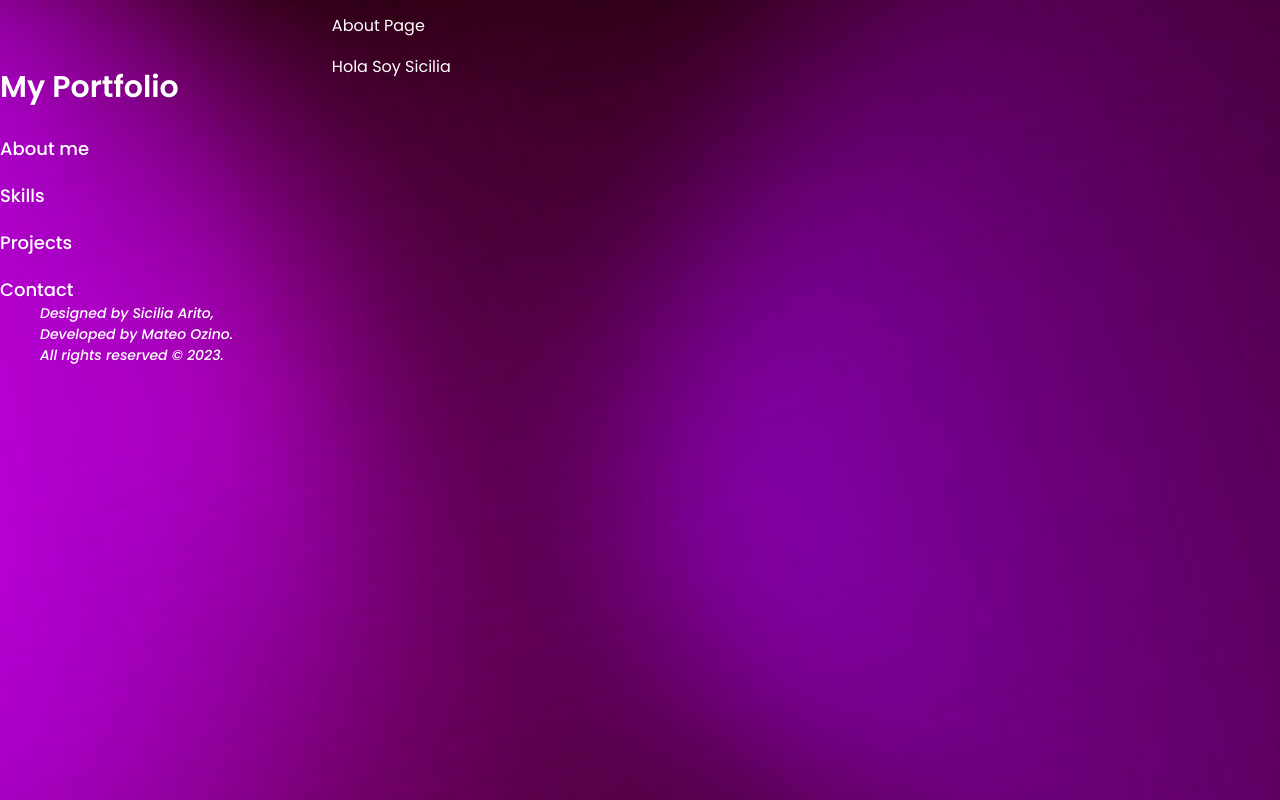
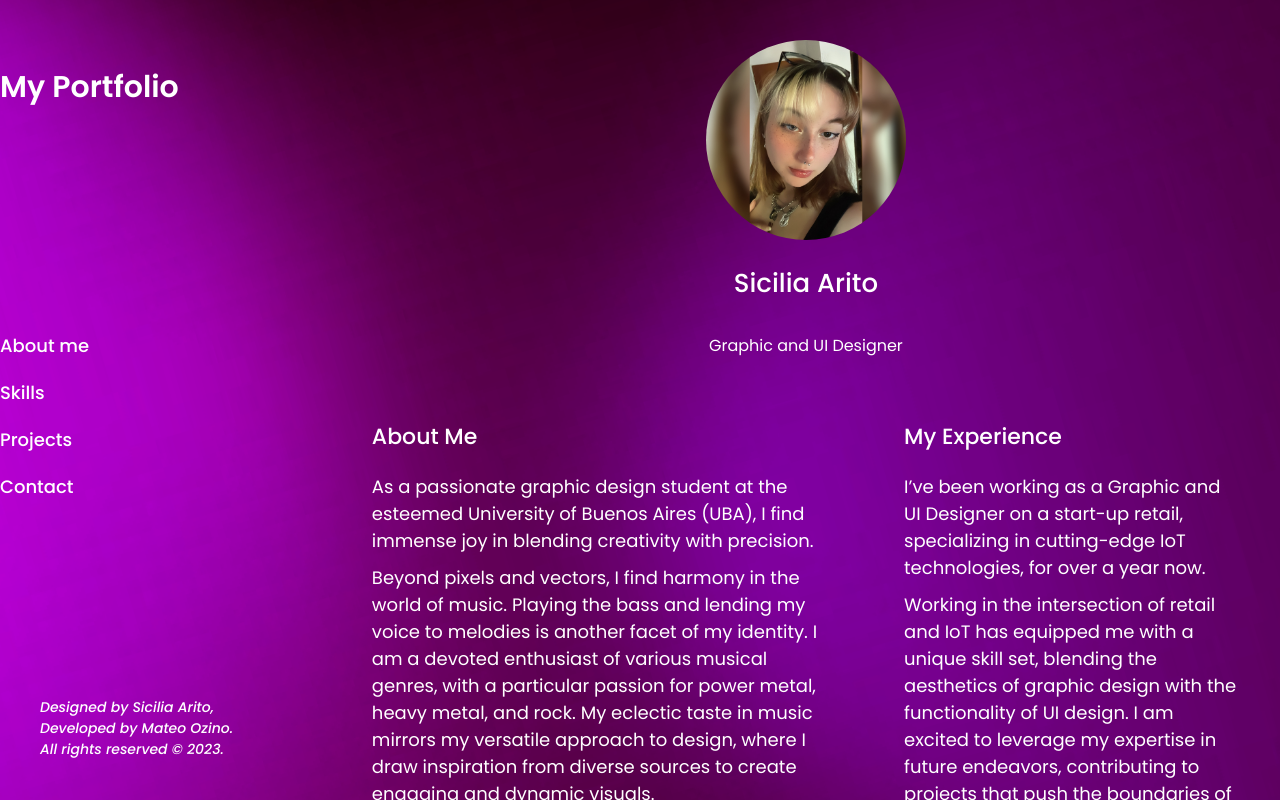
Before and after one commit to Mateo-Ozino/portfolio-sici-react, a React (Vite) app: page / in a window 1280 px wide. Built offline with nearby package versions, Linux system fonts and the light colour scheme.

Commit message:
Se deja a punto la estructura del menú y de la sección de about.

```diff
--- a/src/App.jsx
+++ b/src/App.jsx
@@ -1,15 +1,7 @@
 import './css/style.css'
 import { Route, Routes } from 'react-router-dom'
 import { Menu } from './components/Menu'
-
-const About = () => {
-  return(
-    <section>
-      <h1>About Page</h1>
-      <p>Hola Soy Sicilia</p>
-    </section>
-  )
-}
+import { About } from './components/About'
 
 const Projects = () => {
   return(
@@ -34,15 +26,6 @@ function App() {
   return (
     <div className='mainContainer'>
       <header>
-        {/* <h1>Hello World</h1>
-        <nav>
-          <ul>
-            <li><NavLink to="/">About</NavLink></li>
-            <li><NavLink to="/projects">Projects</NavLink></li>
-            <li><NavLink to="/skills">Skills</NavLink></li>
-            <li><NavLink to="/skills">Contact</NavLink></li>
-          </ul>
-        </nav> */}
         <Menu />
       </header>
       <main>
--- a/src/components/About.jsx
+++ b/src/components/About.jsx
@@ -0,0 +1,38 @@
+/* eslint-disable react/no-unescaped-entities */
+
+export function About() {
+  return(
+    <section className="about">
+      <div className="about__image"></div>
+      <h2 className="about__name">Sicilia Arito</h2>
+      <p className="about__subtitle">Graphic and UI Designer</p>
+      <article>
+        <div>
+          <h3>About Me</h3>
+          <p className="about__p__large">
+            <span>
+              As a passionate graphic design student at the esteemed University of Buenos Aires (UBA), I find immense joy in blending creativity with precision.
+            </span>
+            <span>
+              Beyond pixels and vectors, I find harmony in the world of music. Playing the bass and lending my voice to melodies is another facet of my identity. I am a devoted enthusiast of various musical genres, with a particular passion for power metal, heavy metal, and rock. My eclectic taste in music mirrors my versatile approach to design, where I draw inspiration from diverse sources to create engaging and dynamic visuals.
+            </span>
+            <span>
+              Art is not just a discipline for me; it's a way of life.
+            </span>
+          </p>
+        </div>
+        <div>
+          <h3>My Experience</h3>
+          <p>
+            <span>
+              I’ve been working as a Graphic and UI Designer on a start-up retail, specializing in cutting-edge IoT technologies, for over a year now.
+            </span>
+            <span>
+              Working in the intersection of retail and IoT has equipped me with a unique skill set, blending the aesthetics of graphic design with the functionality of UI design. I am excited to leverage my expertise in future endeavors, contributing to projects that push the boundaries of design, technology and keen eye for detail and a passion for innovation.
+            </span>
+          </p>
+        </div>
+      </article>
+    </section>
+  )
+}
--- a/src/css/style.css
+++ b/src/css/style.css
@@ -40,16 +40,22 @@ body {
 
 .mainContainer {
   display: flex;
+  flex-direction: row;
   justify-content: space-between;
   align-items: flex-start;
+  gap: 0;
+  height: 100vh;
 }
 
 header {
   width: 35%;
+  height: 100%;
 }
 
 main {
   width: 100%;
+  height: 100%;
+  overflow: hidden auto;
 }
 
 .menu {
@@ -93,4 +99,48 @@ main {
   margin: 0;
 }
 
+.about {
+  display: flex;
+  flex-direction: column;
+  justify-content: flex-start;
+  align-items: center;
+  padding: 40px 40px 60px 40px;
+}
+.about__image {
+  width: 200px;
+  height: 200px;
+  border-radius: 200px;
+  background: url("../assets/profile_pic.jpeg"), lightgray 50%;
+  background-size: cover;
+  background-repeat: no-repeat;
+}
+.about__name {
+  font: normal 500 26px/normal "Poppins";
+  margin: 24px 0 14px 0;
+}
+.about__subtitle {
+  text-align: center;
+  margin-bottom: 40px;
+}
+.about > article {
+  display: flex;
+  gap: 80px;
+}
+.about > article > div > h3 {
+  font: normal 500 22px/normal "Poppins";
+  margin-bottom: 20px;
+}
+.about > article > div > p {
+  font: normal 400 18px/normal "Poppins";
+  line-height: 27px;
+  margin: 0;
+}
+.about > article > div > p > span {
+  display: block;
+  margin-bottom: 10px;
+}
+.about > article > div > .about__p__large {
+  width: 40ch;
+}
+
 /*# sourceMappingURL=style.css.map */
--- a/src/scss/style.scss
+++ b/src/scss/style.scss
@@ -1,6 +1,6 @@
 @use 'reset';
-
 @use 'variables';
+@use 'mixins';
 
 @import url('https://fonts.googleapis.com/css2?family=Poppins:ital,wght@0,100;0,200;0,300;0,400;0,500;0,600;0,700;0,800;0,900;1,100;1,200;1,300;1,400;1,500;1,600;1,700;1,800;1,900&display=swap');
 
@@ -11,18 +11,19 @@ body {
 }
 
 .mainContainer {
-  display: flex;
-  justify-content: space-between;
-  align-items: flex-start;
+  @include mixins.flex-row(space-between, flex-start, 0);
+  height: 100vh;
 }
 
 header {
   width: 35%;
-  //height: 100vh;
+  height: 100%;
 }
 
 main {
   width: 100%;
+  height: 100%;
+  overflow: hidden auto;
 }
 
 // // MENU STYLES
@@ -67,45 +68,49 @@ main {
   }
 }
 
-// //ABOUT STYLES
-// .about {
-//   display: flex;
-//   flex-direction: column;
-//   justify-content: flex-start;
-//   align-items: center;
-//   padding: 40px 40px 60px 40px;
-//   &__image {
-//     width: 200px;
-//     height: 200px;
-//     border-radius: 200px;
-//     background: url('../assets/profile_pic.jpeg'), lightgray 50% ;
-//     background-size: cover;
-//     background-repeat: no-repeat;
-//   }
-//   &__name {
-//     font: variables.$h2;
-//     margin: 24px 0 14px 0;
-//   }
-//   &__subtitle {
-//     text-align: center;
-//     margin-bottom: 40px;
-//   }
-//   > article {
-//     display: flex;
-//     gap: 80px;
-//     > div {
-//       > h3 {
-//         font: variables.$h3;
-//         margin-bottom: 20px;
-//       }
-//       > p {
-//         font: variables.$p;
-//         line-height: 27px;
-//         margin: 0;
-//       }
-//       > .about__p__large {
-//         width: 40ch;
-//       }
-//     }
-//   }
-// }
+//ABOUT STYLES
+.about {
+  display: flex;
+  flex-direction: column;
+  justify-content: flex-start;
+  align-items: center;
+  padding: 40px 40px 60px 40px;
+  &__image {
+    width: 200px;
+    height: 200px;
+    border-radius: 200px;
+    background: url('../assets/profile_pic.jpeg'), lightgray 50% ;
+    background-size: cover;
+    background-repeat: no-repeat;
+  }
+  &__name {
+    font: variables.$h2;
+    margin: 24px 0 14px 0;
+  }
+  &__subtitle {
+    text-align: center;
+    margin-bottom: 40px;
+  }
+  > article {
+    display: flex;
+    gap: 80px;
+    > div {
+      > h3 {
+        font: variables.$h3;
+        margin-bottom: 20px;
+      }
+      > p {
+        font: variables.$p;
+        line-height: 27px;
+        margin: 0;
+        > span {
+          display: block;
+          margin-bottom: 10px;
+        }
+      }
+      > .about__p__large {
+        width: 40ch;
+      }
+    }
+  }
+}
```
Also changed, not shown: src/scss/_mixins.scss (+7 -0 lines), src/components/ContactForm.jsx (added), src/components/Project.jsx (added), src/components/skills/HardSkills.jsx (added), src/components/skills/SoftSkills.jsx (added), src/components/skills/Studies.jsx (added), 1 other file (tests, documents, lock files or other folders).
